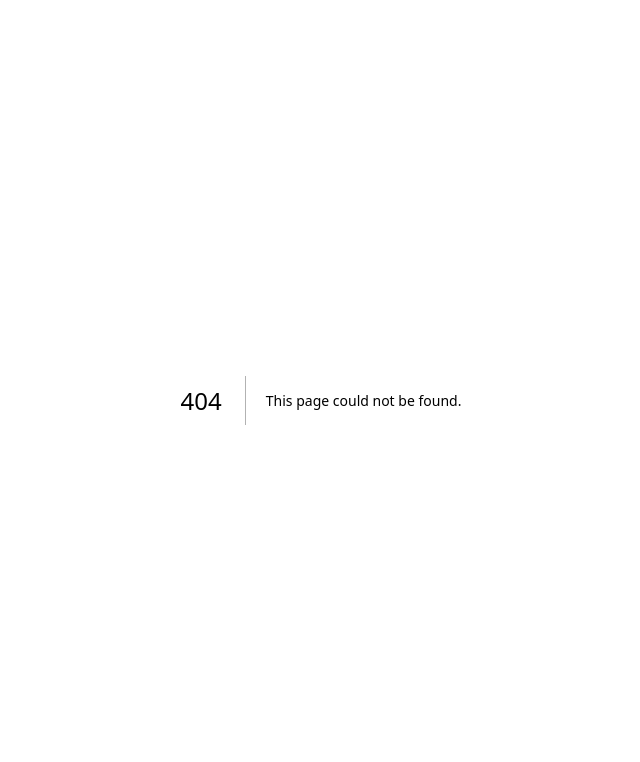
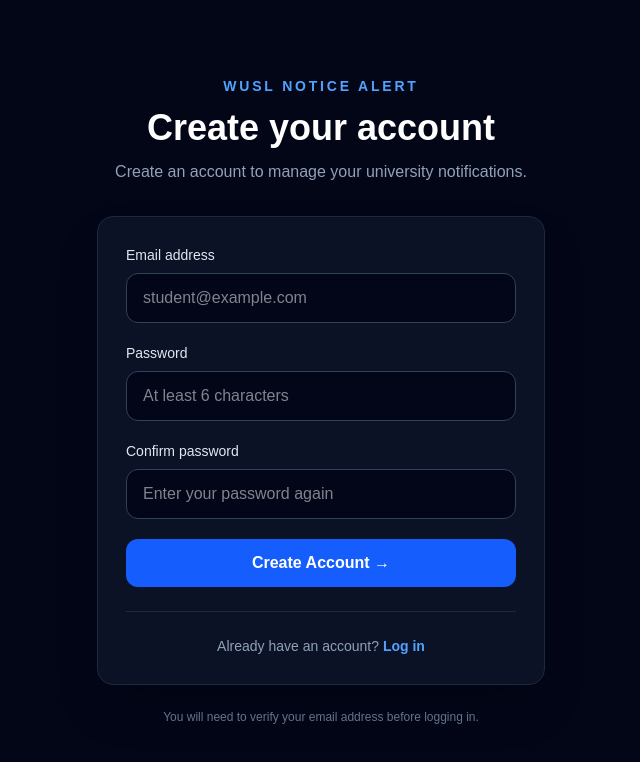
Before and after one commit to lahiru-ai/wusl-notice-alert, a Next.js app: page /signup in a window 1280 px wide. Before the commit this address had no page. Shown: the top 762 px of the page, without its empty margins (319-959 px from the left). Built offline with nearby package versions, Linux system fonts and the light colour scheme; no server answers.

Commit message:
Add signup page

```diff
--- /dev/null
+++ b/app/signup/page.tsx
@@ -0,0 +1,189 @@
+"use client";
+
+import { FormEvent, useState } from "react";
+import Link from "next/link";
+import { createClient } from "@/lib/supabase";
+
+export default function SignupPage() {
+  const supabase = createClient();
+
+  const [email, setEmail] = useState("");
+  const [password, setPassword] = useState("");
+  const [confirmPassword, setConfirmPassword] = useState("");
+
+  const [loading, setLoading] = useState(false);
+  const [message, setMessage] = useState("");
+  const [error, setError] = useState("");
+
+  async function handleSignup(event: FormEvent<HTMLFormElement>) {
+    event.preventDefault();
+
+    setError("");
+    setMessage("");
+
+    if (!email || !password || !confirmPassword) {
+      setError("Please fill in all fields.");
+      return;
+    }
+
+    if (password.length < 6) {
+      setError("Password must be at least 6 characters.");
+      return;
+    }
+
+    if (password !== confirmPassword) {
+      setError("Passwords do not match.");
+      return;
+    }
+
+    setLoading(true);
+
+    try {
+      const { error } = await supabase.auth.signUp({
+        email,
+        password,
+        options: {
+          emailRedirectTo: `${window.location.origin}/auth/callback`,
+        },
+      });
+
+      if (error) {
+        setError(error.message);
+        return;
+      }
+
+      setMessage(
+        "Account created! Please check your email and click the confirmation link to verify your account."
+      );
+
+      setEmail("");
+      setPassword("");
+      setConfirmPassword("");
+    } catch (err) {
+      console.error(err);
+      setError("Something went wrong. Please try again.");
+    } finally {
+      setLoading(false);
+    }
+  }
+
+  return (
+    <main className="min-h-screen bg-[#020617] text-white flex items-center justify-center px-6 py-12">
+      <div className="w-full max-w-md">
+        <div className="mb-8 text-center">
+          <p className="text-sm font-semibold tracking-[0.2em] text-blue-400 uppercase">
+            WUSL Notice Alert
+          </p>
+
+          <h1 className="mt-3 text-4xl font-bold">
+            Create your account
+          </h1>
+
+          <p className="mt-3 text-slate-400">
+            Create an account to manage your university notifications.
+          </p>
+        </div>
+
+        <div className="rounded-2xl border border-slate-800 bg-slate-900/70 p-7 shadow-2xl">
+          <form onSubmit={handleSignup} className="space-y-5">
+            <div>
+              <label
+                htmlFor="email"
+                className="mb-2 block text-sm font-medium text-slate-200"
+              >
+                Email address
+              </label>
+
+              <input
+                id="email"
+                type="email"
+                value={email}
+                onChange={(event) => setEmail(event.target.value)}
+                placeholder="student@example.com"
+                autoComplete="email"
+                className="w-full rounded-xl border border-slate-700 bg-slate-950 px-4 py-3 text-white outline-none transition focus:border-blue-500"
+                required
+              />
+            </div>
+
+            <div>
+              <label
+                htmlFor="password"
+                className="mb-2 block text-sm font-medium text-slate-200"
+              >
+                Password
+              </label>
+
+              <input
+                id="password"
+                type="password"
+                value={password}
+                onChange={(event) => setPassword(event.target.value)}
+                placeholder="At least 6 characters"
+                autoComplete="new-password"
+                className="w-full rounded-xl border border-slate-700 bg-slate-950 px-4 py-3 text-white outline-none transition focus:border-blue-500"
+                required
+              />
+            </div>
+
+            <div>
+              <label
+                htmlFor="confirmPassword"
+                className="mb-2 block text-sm font-medium text-slate-200"
+              >
+                Confirm password
+              </label>
+
+              <input
+                id="confirmPassword"
+                type="password"
+                value={confirmPassword}
+                onChange={(event) =>
+                  setConfirmPassword(event.target.value)
+                }
+                placeholder="Enter your password again"
+                autoComplete="new-password"
+                className="w-full rounded-xl border border-slate-700 bg-slate-950 px-4 py-3 text-white outline-none transition focus:border-blue-500"
+                required
+              />
+            </div>
+
+            {error && (
+              <div className="rounded-xl border border-red-500/30 bg-red-500/10 px-4 py-3 text-sm text-red-300">
+                {error}
+              </div>
+            )}
+
+            {message && (
+              <div className="rounded-xl border border-green-500/30 bg-green-500/10 px-4 py-3 text-sm text-green-300">
+                {message}
+              </div>
+            )}
+
+            <button
+              type="submit"
+              disabled={loading}
+              className="w-full rounded-xl bg-blue-600 px-4 py-3 font-semibold text-white transition hover:bg-blue-500 disabled:cursor-not-allowed disabled:opacity-50"
+            >
+              {loading ? "Creating account..." : "Create Account →"}
+            </button>
+          </form>
+
+          <div className="mt-6 border-t border-slate-800 pt-6 text-center text-sm text-slate-400">
+            Already have an account?{" "}
+            <Link
+              href="/login"
+              className="font-semibold text-blue-400 hover:text-blue-300"
+            >
+              Log in
+            </Link>
+          </div>
+        </div>
+
+        <p className="mt-6 text-center text-xs text-slate-500">
+          You will need to verify your email address before logging in.
+        </p>
+      </div>
+    </main>
+  );
+}
```
